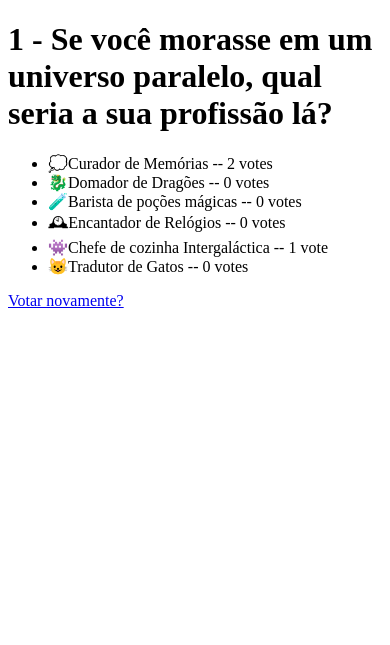
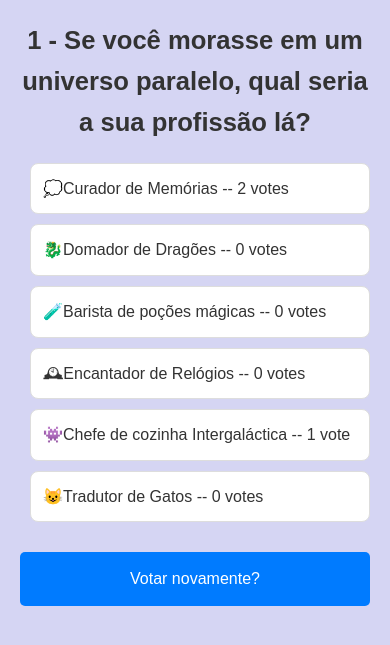
Before and after one commit to Laulinha777/Projeto-Django, a Django app: page /polls/5/results/ in a window 390 px wide. Shown: the top 645 px of the page. Run offline with Django 5.2, Linux system fonts and the light colour scheme; data comes from the database, SQL or seed files in the repository; both versions use the stored data as it was after the commit.

Commit message:
Atualizações no FrontEnd - HTML e CSS

```diff
--- /dev/null
+++ b/djangotutorial/polls/static/polls/results.css
@@ -0,0 +1,86 @@
+/* Resetando algumas margens e estilos */
+* {
+    margin: 0;
+    padding: 0;
+    box-sizing: border-box;
+}
+
+/* Definindo o estilo do corpo da página */
+body {
+    font-family: Arial, sans-serif;
+    background-color: rgb(213, 213, 243);
+    color: #333;
+    line-height: 1.6;
+    padding: 20px;
+}
+
+/* Estilizando o título da pergunta */
+h1 {
+    text-align: center;
+    font-size: 2rem;
+    color: #333;
+    margin-bottom: 20px;
+}
+
+/* Estilizando a lista de opções */
+ul {
+    list-style-type: none;
+    padding-left: 0;
+    margin-bottom: 30px;
+}
+
+li {
+    background-color: #fff;
+    padding: 15px;
+    margin-bottom: 10px;
+    border: 1px solid #ddd;
+    border-radius: 8px;
+    transition: background-color 0.3s ease;
+}
+
+li:hover {
+    background-color: #dbd8d8;
+}
+
+/* Estilizando o link de "Votar novamente" */
+a {
+    display: block;
+    text-align: center;
+    background-color: #007BFF;
+    color: white;
+    padding: 12px 20px;
+    text-decoration: none;
+    border-radius: 5px;
+    font-size: 1rem;
+    width: 200px;
+    margin: 0 auto;
+    transition: background-color 0.3s ease;
+}
+
+a:hover {
+    background-color: #0056b3;
+}
+
+@media (max-width: 600px) {
+    body {
+        font-size: 0.9rem; /* Reduzindo a fonte para telas menores */
+    }
+
+    h1 {
+        font-size: 1.6rem; /* Ajustando o título para telas pequenas */
+    }
+
+    ul {
+        padding-left: 10px; /* Ajustando o padding da lista para tela pequena */
+    }
+
+    li {
+        font-size: 1rem; /* Ajustando o tamanho da fonte nas opções */
+        padding: 12px; /* Menos padding para economizar espaço */
+    }
+
+    a {
+        width: 100%; /* O link ocupa a largura total em dispositivos móveis */
+        padding: 14px 0; /* Maior altura para o botão */
+    }
+}
--- a/djangotutorial/polls/templates/polls/details.html
+++ b/djangotutorial/polls/templates/polls/details.html
@@ -4,7 +4,10 @@
     <meta charset="UTF-8">
     <meta name="viewport" content="width=device-width, initial-scale=1.0">
     {% load static %}
-    <link rel="stylesheet" href="{% static 'polls/det.css' %}">
+    <link rel="stylesheet" href="{% static 'polls/deta.css' %}">
+    <link rel="preconnect" href="https://fonts.googleapis.com">
+    <link rel="preconnect" href="https://fonts.gstatic.com" crossorigin>
+    <link href="https://fonts.googleapis.com/css2?family=Playwrite+AU+SA:wght@100..400&family=Poppins:ital,wght@0,100;0,200;0,300;0,400;0,500;0,600;0,700;0,800;0,900;1,100;1,200;1,300;1,400;1,500;1,600;1,700;1,800;1,900&display=swap" rel="stylesheet">
     <title>Detalhes da Enquete</title>
 </head>
 <body>
--- a/djangotutorial/polls/templates/polls/index.html
+++ b/djangotutorial/polls/templates/polls/index.html
@@ -4,7 +4,7 @@
     <meta charset="UTF-8">
     <meta name="viewport" content="width=device-width, initial-scale=1.0">
     {% load static %}
-    <link rel="stylesheet" href="{% static 'polls/styyle.css' %}">
+    <link rel="stylesheet" href="{% static 'polls/style.css' %}">
     <link rel="preconnect" href="https://fonts.googleapis.com">
 <link rel="preconnect" href="https://fonts.gstatic.com" crossorigin>
 <link href="https://fonts.googleapis.com/css2?family=Playwrite+AU+SA:wght@100..400&family=Poppins:ital,wght@0,100;0,200;0,300;0,400;0,500;0,600;0,700;0,800;0,900;1,100;1,200;1,300;1,400;1,500;1,600;1,700;1,800;1,900&display=swap" rel="stylesheet">
@@ -17,7 +17,8 @@
 <body>
     <div class="flex">
     <div class="container">
-    <h1>Pergunta:</h1>
+    <h1>Escolha uma pergunta:</h1>
+    <p>.・。.・゜✭・.・✫・゜・。.</p>
     {% if latest_question_list %}
         <ul>
         {% for question in latest_question_list %}
--- a/djangotutorial/polls/templates/polls/results.html
+++ b/djangotutorial/polls/templates/polls/results.html
@@ -3,6 +3,8 @@
 <head>
     <meta charset="UTF-8">
     <meta name="viewport" content="width=device-width, initial-scale=1.0">
+    {% load static %}
+    <link rel="stylesheet" href="{% static 'polls/results.css' %}">
     <title>Document</title>
 </head>
 <body>
```
Also changed, not shown: djangotutorial/polls/static/polls/deta.css (renamed from djangotutorial/polls/static/polls/det.css, +28 -4 lines), djangotutorial/polls/static/polls/style.css (added, +102 -0 lines), djangotutorial/polls/static/polls/styyle.css (deleted, +0 -70 lines), djangotutorial/db.sqlite3.
